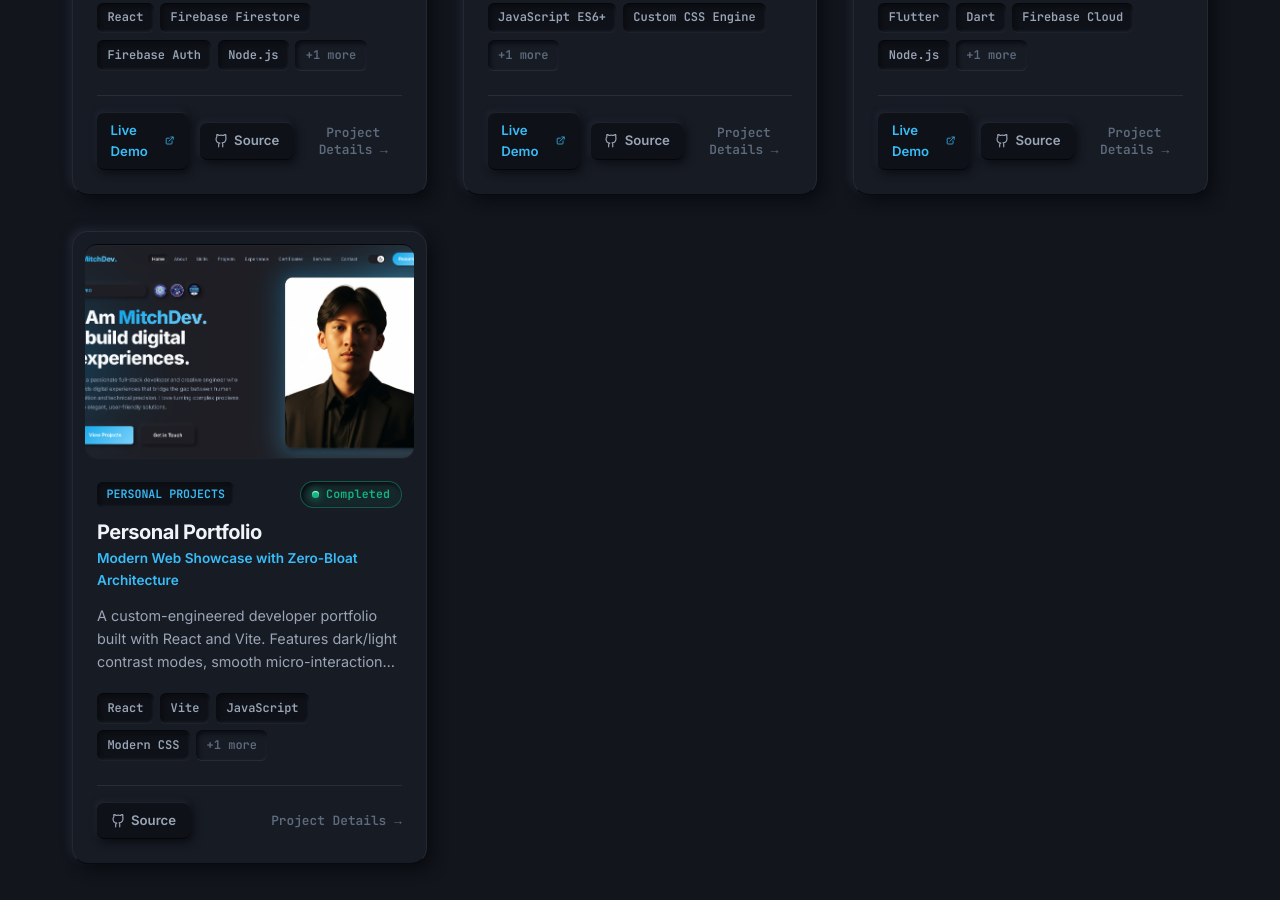
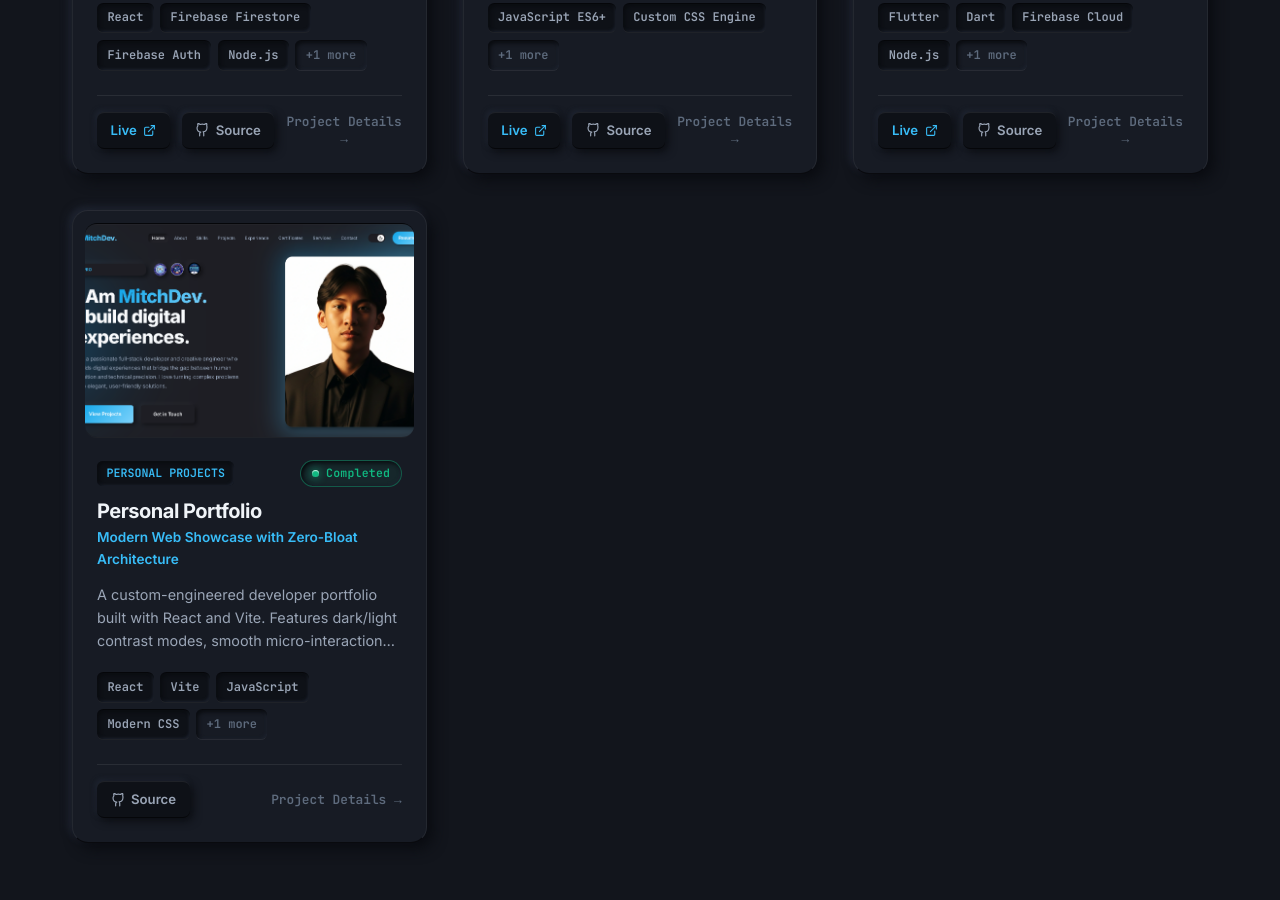
Before and after one commit to DmitzDev/Personal-PortfolioDev, a React (Vite) app: page / in a window 1280 px wide. Shown: the part 1600-2500 px from the top of the page. Built offline with nearby package versions, Linux system fonts and the light colour scheme.

Commit message:
tinanggal ko yung Demo text sa Live Demo Button para Live lang ang makit at di masyado mahaba

```diff
--- a/src/components/Projects/Projects.jsx
+++ b/src/components/Projects/Projects.jsx
@@ -130,10 +130,10 @@ export function Projects() {
                         target="_blank"
                         rel="noopener noreferrer"
                         className="project-action-link primary"
-                        title="Live Demo"
-                        aria-label="Live Demo"
+                        title="Live"
+                        aria-label="Live"
                       >
-                        <span className="action-text">Live Demo</span>
+                        <span className="action-text">Live</span>
                         <ExternalLink size={13} />
                       </a>
                     )}
```
